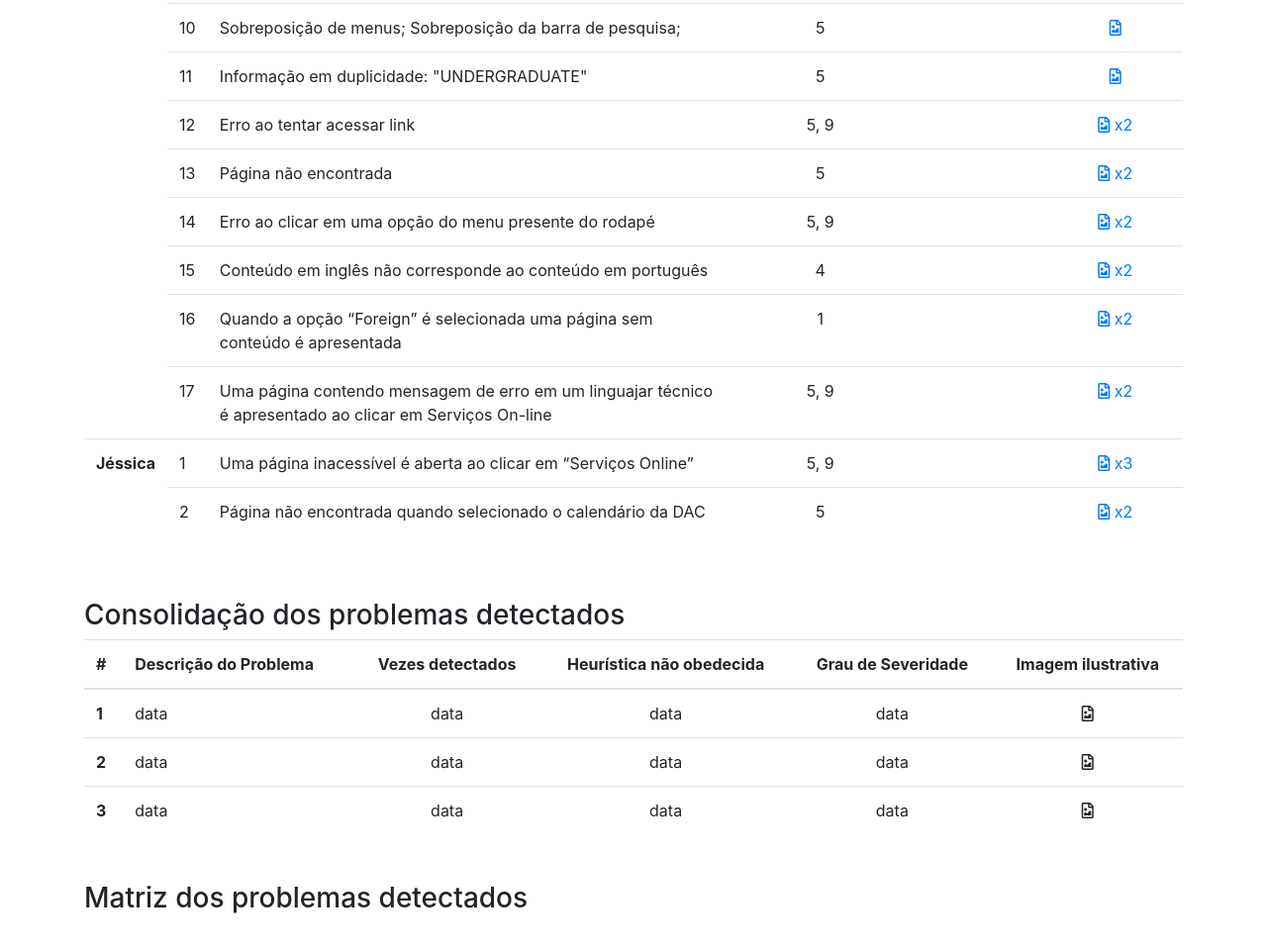
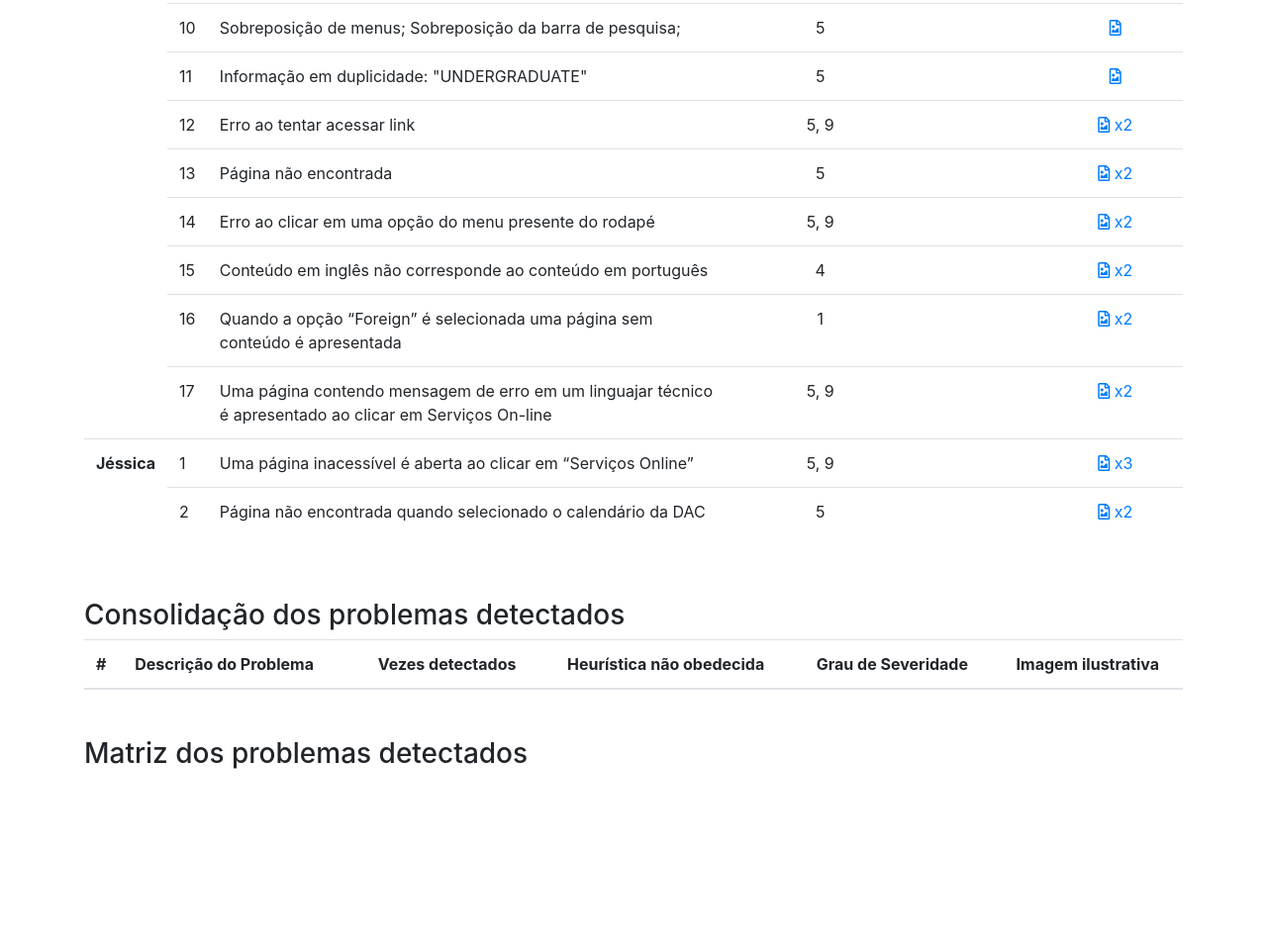
Before and after one commit to felipemarchi/avaliacao-heuristica, a plain HTML site: page index.html in a window 1280 px wide. Shown: the part 2570-3531 px from the top of the page at 99% size. After the commit the page ends 3397 px from the top, so only its background shows below. Drawn offline with nearby package versions, Linux system fonts and the light colour scheme.

Commit message:
Update index.html

```diff
--- a/index.html
+++ b/index.html
@@ -436,32 +436,6 @@
                     <th class="text-center" scope="col">Imagem ilustrativa</th>
                 </tr>
             </thead>
-            <tbody>
-                <tr>
-                    <th scope="row">1</th>
-                    <td>data</td>
-                    <td class="text-center">data</td>
-                    <td class="text-center">data</td>
-                    <td class="text-center">data</td>
-                    <td class="text-center"><i class="far fa-file-image"></i></td>
-                </tr>
-                <tr>
-                    <th scope="row">2</th>
-                    <td>data</td>
-                    <td class="text-center">data</td>
-                    <td class="text-center">data</td>
-                    <td class="text-center">data</td>
-                    <td class="text-center"><i class="far fa-file-image"></i></td>
-                </tr>
-                <tr>
-                    <th scope="row">3</th>
-                    <td>data</td>
-                    <td class="text-center">data</td>
-                    <td class="text-center">data</td>
-                    <td class="text-center">data</td>
-                    <td class="text-center"><i class="far fa-file-image"></i></td>
-                </tr>
-            </tbody>
         </table>
     </div>
 
```
